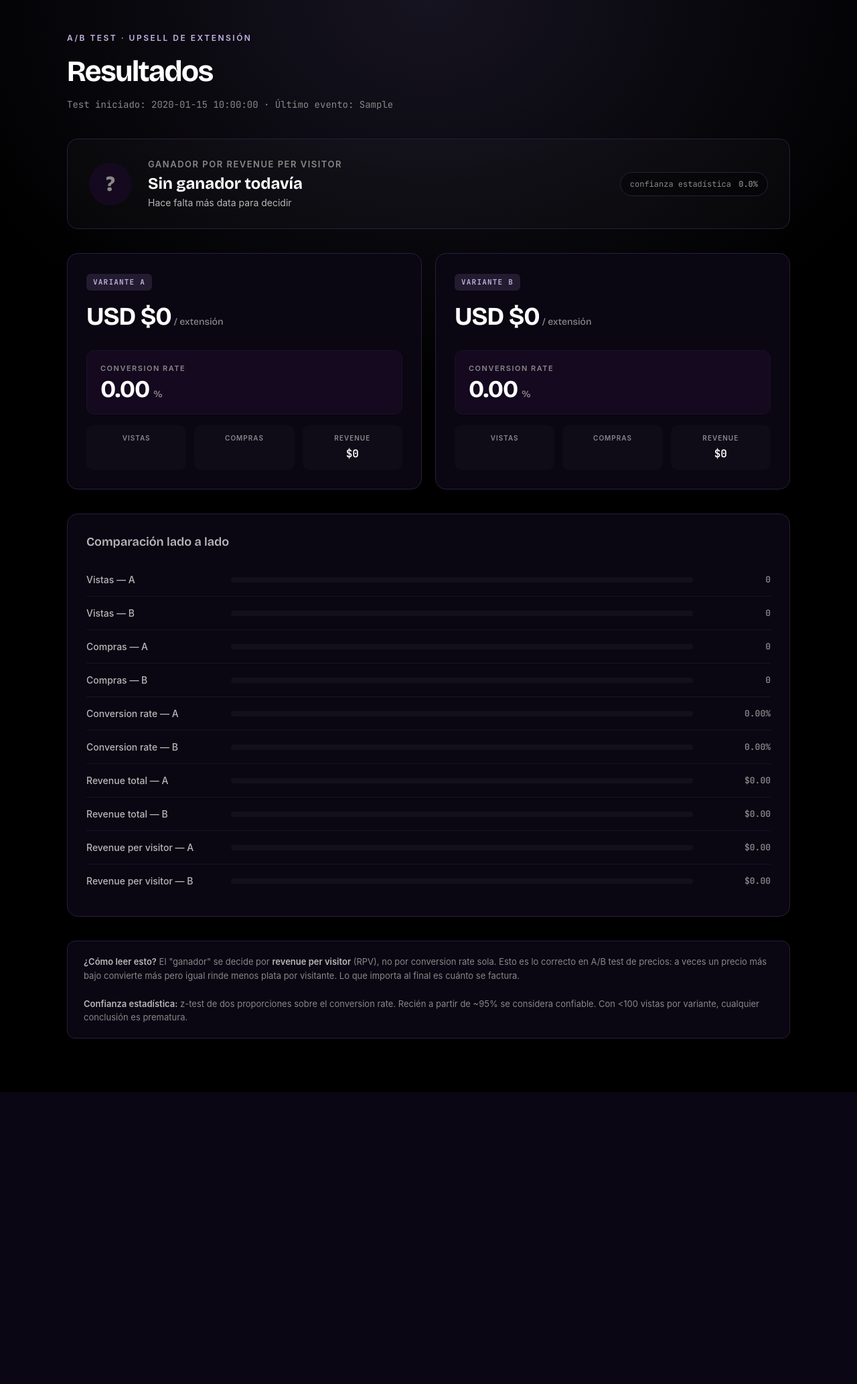
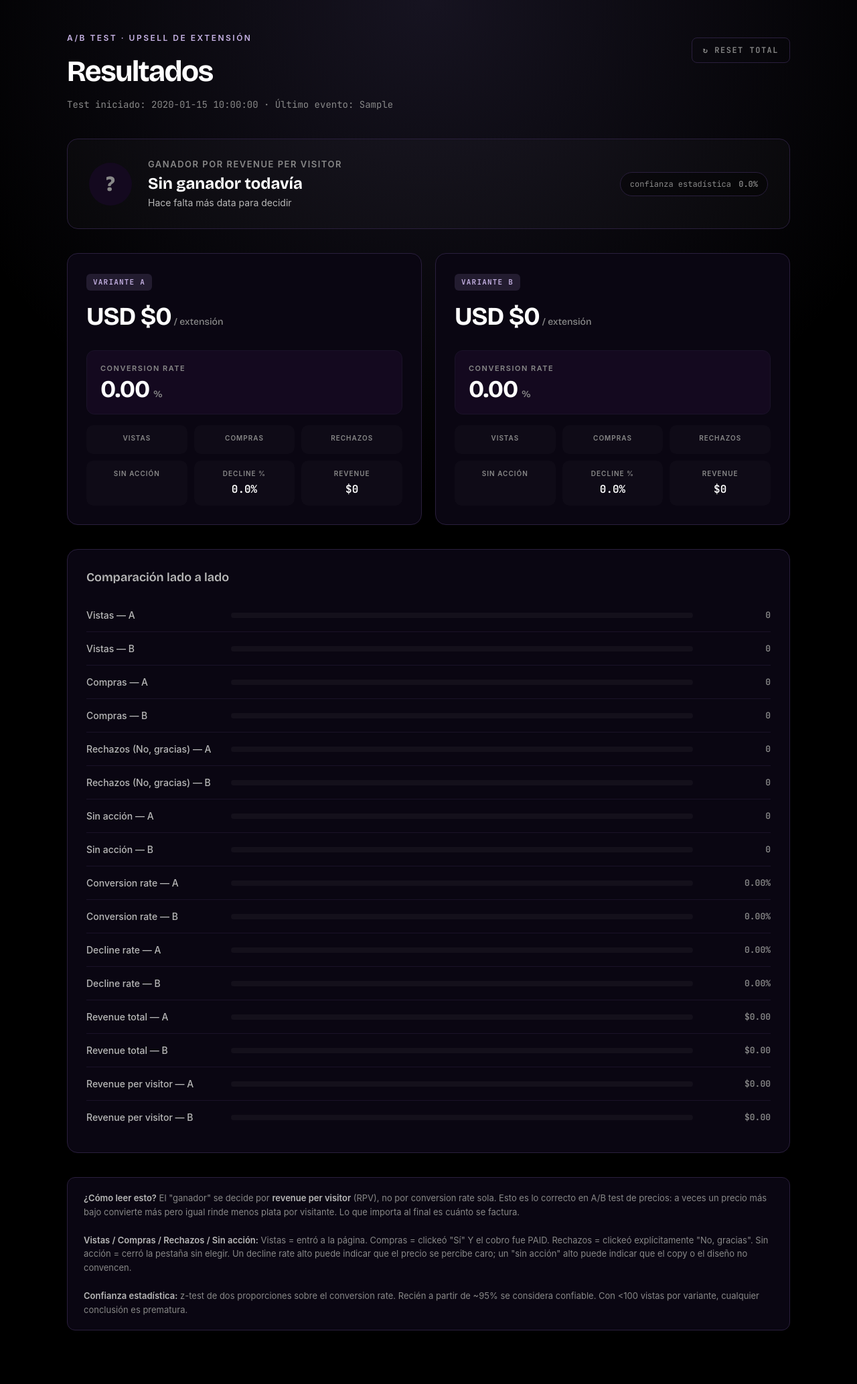
Before and after one commit to santiudev/API-dLcal-Bruno, a FastAPI app: template templates/ab_test_dashboard.html in a window 1280 px wide. Shown: the whole page at 67% size. Before the commit the page ends 1631 px from the top, so only its background shows below. Run offline with FastAPI, Linux system fonts and the light colour scheme; the template is opened without the code that fills it: most values are stand-ins (such as "Sample title", 1, 10 or a date in 2020); parts of the project's set-up code (start-up, migrations or seed data) failed here and were passed over.

Commit message:
trackeo fix

```diff
--- a/main.py
+++ b/main.py
@@ -783,6 +783,44 @@ async def render_upsell_page(request: Request, payment_id: str):
 
 
 @app.get(
+    "/api/upsell/decline/{payment_id}",
+    tags=["Upsell"],
+    summary="Endpoint para el botón 'No, gracias' de la página de upsell",
+)
+async def upsell_decline_redirect(payment_id: str):
+    """
+    Endpoint para el botón "No, gracias" — registra el rechazo en las stats
+    del A/B test y redirige al cliente al UPSELL_DECLINE_URL configurado.
+
+    El registro del decline es best-effort: si falla por cualquier razón,
+    igual redirigimos al cliente para no romper su experiencia.
+    """
+    from fastapi.responses import RedirectResponse
+
+    decline_url = settings.upsell_decline_url or "/"
+
+    # Best-effort: intentamos registrar el decline, pero si falla redirigimos igual.
+    try:
+        cache_entry = upsell_cache.get_by_payment_id(payment_id)
+        if cache_entry:
+            ab_variant = cache_entry.get("ab_variant")
+            ab_test_stats.record_decline(ab_variant)
+            logger.info(
+                f"Upsell DECLINED for payment {payment_id} "
+                f"(ab_variant={ab_variant or '-'}) → redirecting to decline URL"
+            )
+        else:
+            logger.warning(
+                f"Upsell decline registered but payment_id={payment_id} not in cache "
+                f"(server restart o >30 min); decline will not be counted in stats"
+            )
+    except Exception as e:
+        logger.error(f"Failed to record decline for payment {payment_id}: {e}")
+
+    return RedirectResponse(url=decline_url)
+
+
+@app.get(
     "/api/upsell/click/{payment_id}",
     tags=["Upsell"],
     summary="Endpoint para el botón 'Sí, sumar 3 meses' de la página de upsell",
--- a/templates/ab_test_dashboard.html
+++ b/templates/ab_test_dashboard.html
@@ -45,7 +45,13 @@
   .wrap { max-width: 1080px; margin: 0 auto; }
 
   /* Header */
-  .header { margin-bottom: 40px; }
+  .header {
+    margin-bottom: 40px;
+    display: flex;
+    justify-content: space-between;
+    align-items: flex-start;
+    gap: 16px;
+  }
 
   .header-eyebrow {
     color: var(--violet-light);
@@ -67,6 +73,34 @@
     color: var(--text-muted);
     font-size: 14px;
     font-family: var(--mono);
+  }
+
+  /* Reset button — danger zone, intencionalmente discreto pero accesible */
+  .reset-btn {
+    flex-shrink: 0;
+    margin-top: 8px;
+    background: transparent;
+    border: 1px solid var(--border);
+    color: var(--text-muted);
+    font-family: var(--mono);
+    font-size: 12px;
+    font-weight: 600;
+    letter-spacing: 1.5px;
+    padding: 10px 16px;
+    border-radius: 8px;
+    cursor: pointer;
+    transition: all 0.15s ease;
+  }
+
+  .reset-btn:hover {
+    border-color: var(--red);
+    color: var(--red);
+    background: rgba(248, 113, 113, 0.05);
+  }
+
+  .reset-btn:disabled {
+    opacity: 0.5;
+    cursor: not-allowed;
   }
 
   /* Winner banner */
@@ -243,17 +277,17 @@
     letter-spacing: 0;
   }
 
-  /* Secondary metrics row */
+  /* Secondary metrics row — 2 filas de 3 para dar espacio a declines + abandono */
   .metrics-secondary {
     display: grid;
     grid-template-columns: 1fr 1fr 1fr;
-    gap: 12px;
+    gap: 10px;
   }
 
   .metric-secondary {
     background: rgba(255, 255, 255, 0.02);
     border-radius: 10px;
-    padding: 12px;
+    padding: 12px 8px;
     text-align: center;
   }
 
@@ -270,6 +304,11 @@
     font-size: 16px;
     font-weight: 600;
   }
+
+  /* Tinte semántico para distinguir compras (verde) vs rechazos (rojo) */
+  .metric-secondary.is-good .metric-secondary-value { color: var(--green); }
+  .metric-secondary.is-bad  .metric-secondary-value { color: var(--red); }
+  .metric-secondary.is-soft .metric-secondary-value { color: var(--text-muted); }
 
   /* Comparison row */
   .comparison {
@@ -372,12 +411,15 @@
   <div class="wrap">
 
     <header class="header">
-      <div class="header-eyebrow">A/B TEST · UPSELL DE EXTENSIÓN</div>
-      <h1 class="header-title">Resultados</h1>
-      <div class="header-meta">
-        Test iniciado: {{ started_at_str }}
-        {% if last_event_at_str %} · Último evento: {{ last_event_at_str }}{% endif %}
+      <div>
+        <div class="header-eyebrow">A/B TEST · UPSELL DE EXTENSIÓN</div>
+        <h1 class="header-title">Resultados</h1>
+        <div class="header-meta">
+          Test iniciado: {{ started_at_str }}
+          {% if last_event_at_str %} · Último evento: {{ last_event_at_str }}{% endif %}
+        </div>
       </div>
+      <button id="resetBtn" class="reset-btn" type="button">↻ RESET TOTAL</button>
     </header>
 
     {% set total_views = variants.A.views + variants.B.views %}
@@ -447,9 +489,21 @@
                 <div class="metric-secondary-label">VISTAS</div>
                 <div class="metric-secondary-value">{{ d.views }}</div>
               </div>
-              <div class="metric-secondary">
+              <div class="metric-secondary is-good">
                 <div class="metric-secondary-label">COMPRAS</div>
                 <div class="metric-secondary-value">{{ d.purchases }}</div>
+              </div>
+              <div class="metric-secondary is-bad">
+                <div class="metric-secondary-label">RECHAZOS</div>
+                <div class="metric-secondary-value">{{ d.declines }}</div>
+              </div>
+              <div class="metric-secondary is-soft">
+                <div class="metric-secondary-label">SIN ACCIÓN</div>
+                <div class="metric-secondary-value">{{ d.no_action }}</div>
+              </div>
+              <div class="metric-secondary">
+                <div class="metric-secondary-label">DECLINE %</div>
+                <div class="metric-secondary-value">{{ '%.1f'|format(d.decline_rate * 100) }}%</div>
               </div>
               <div class="metric-secondary">
                 <div class="metric-secondary-label">REVENUE</div>
@@ -463,8 +517,11 @@
       {# ---- COMPARISON BARS ---- #}
       {% set max_views = [variants.A.views, variants.B.views]|max %}
       {% set max_purchases = [variants.A.purchases, variants.B.purchases]|max %}
+      {% set max_declines = [variants.A.declines, variants.B.declines]|max %}
+      {% set max_no_action = [variants.A.no_action, variants.B.no_action]|max %}
       {% set max_revenue = [variants.A.revenue, variants.B.revenue]|max %}
       {% set max_cr = [variants.A.conversion_rate, variants.B.conversion_rate]|max %}
+      {% set max_dr = [variants.A.decline_rate, variants.B.decline_rate]|max %}
       {% set max_rpv = [variants.A.revenue_per_visitor, variants.B.revenue_per_visitor]|max %}
 
       <div class="comparison">
@@ -494,7 +551,10 @@
 
         {{ bar('Vistas', variants.A.views, variants.B.views, max_views) }}
         {{ bar('Compras', variants.A.purchases, variants.B.purchases, max_purchases) }}
+        {{ bar('Rechazos (No, gracias)', variants.A.declines, variants.B.declines, max_declines) }}
+        {{ bar('Sin acción', variants.A.no_action, variants.B.no_action, max_no_action) }}
         {{ bar('Conversion rate', variants.A.conversion_rate, variants.B.conversion_rate, max_cr, is_pct=True) }}
+        {{ bar('Decline rate', variants.A.decline_rate, variants.B.decline_rate, max_dr, is_pct=True) }}
         {{ bar('Revenue total', variants.A.revenue, variants.B.revenue, max_revenue, fmt='%.2f', is_money=True) }}
         {{ bar('Revenue per visitor', variants.A.revenue_per_visitor, variants.B.revenue_per_visitor, max_rpv, fmt='%.2f', is_money=True) }}
       </div>
@@ -505,6 +565,12 @@
         Esto es lo correcto en A/B test de precios: a veces un precio más bajo convierte más
         pero igual rinde menos plata por visitante. Lo que importa al final es cuánto se factura.<br><br>
 
+        <strong>Vistas / Compras / Rechazos / Sin acción:</strong>
+        Vistas = entró a la página. Compras = clickeó "Sí" Y el cobro fue PAID.
+        Rechazos = clickeó explícitamente "No, gracias". Sin acción = cerró la pestaña sin elegir.
+        Un decline rate alto puede indicar que el precio se percibe caro; un "sin acción" alto
+        puede indicar que el copy o el diseño no convencen.<br><br>
+
         <strong>Confianza estadística:</strong> z-test de dos proporciones sobre el conversion rate.
         Recién a partir de ~95% se considera confiable. Con &lt;100 vistas por variante,
         cualquier conclusión es prematura.
@@ -512,5 +578,46 @@
 
     {% endif %}
   </div>
+
+  <script>
+    // Reset total — borra TODAS las stats. Diseñado para limpiar después de QA,
+    // antes de salir a producción real. Pide doble confirmación a propósito.
+    (function () {
+      var btn = document.getElementById('resetBtn');
+      if (!btn) return;
+
+      btn.addEventListener('click', async function () {
+        var ok1 = window.confirm(
+          '¿Resetear TODAS las estadísticas del A/B test?\n\n' +
+          'Esto borra vistas, compras, rechazos y revenue de ambas variantes.\n' +
+          'No se puede deshacer.'
+        );
+        if (!ok1) return;
+
+        var ok2 = window.confirm(
+          'Última confirmación: vas a borrar TODA la data del test.\n¿Seguro?'
+        );
+        if (!ok2) return;
+
+        btn.disabled = true;
+        btn.textContent = '... reseteando';
+
+        try {
+          // El browser reusa las credenciales del Basic Auth con el que entraste
+          // a esta página. credentials:'same-origin' lo asegura en cross-fetch.
+          var res = await fetch('/admin/ab-test/reset', {
+            method: 'POST',
+            credentials: 'same-origin',
+          });
+          if (!res.ok) throw new Error('HTTP ' + res.status);
+          window.location.reload();
+        } catch (err) {
+          alert('Falló el reset: ' + err.message);
+          btn.disabled = false;
+          btn.textContent = '↻ RESET TOTAL';
+        }
+      });
+    })();
+  </script>
 </body>
 </html>
--- a/templates/upsell.html
+++ b/templates/upsell.html
@@ -492,8 +492,10 @@
              href="/api/upsell/click/{{ payment_id }}"
              class="oto-btn oto-btn-primary">Sí, sumar 3 meses</a>
 
+          {# Botón "No, gracias" → pasa por la API para trackear el rechazo en
+             las stats del A/B test, después redirige al UPSELL_DECLINE_URL. #}
           <a id="upsellDeclineBtn"
-             href="{{ decline_url }}"
+             href="/api/upsell/decline/{{ payment_id }}"
              class="oto-btn oto-btn-secondary">No, gracias</a>
         </div>
 
```
Also changed, not shown: services/ab_test_stats.py (+83 -46 lines), README.md.
